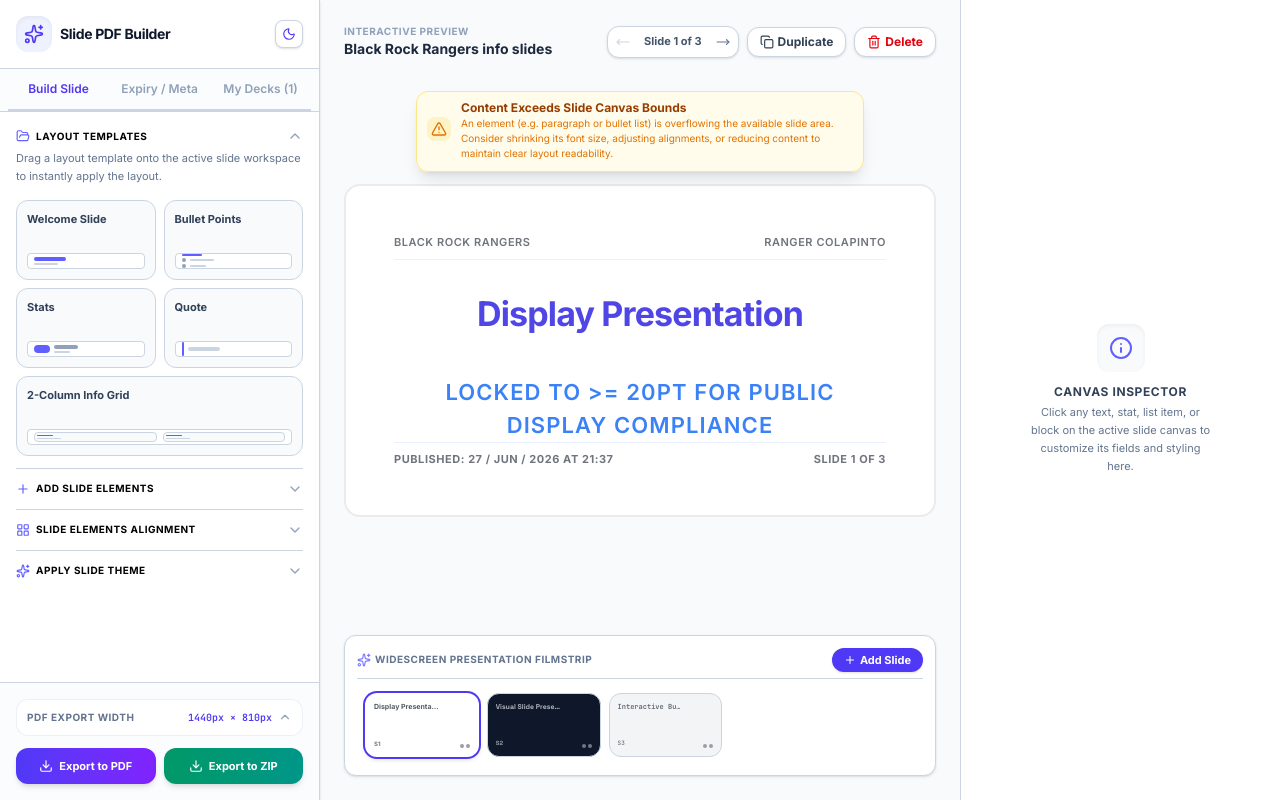
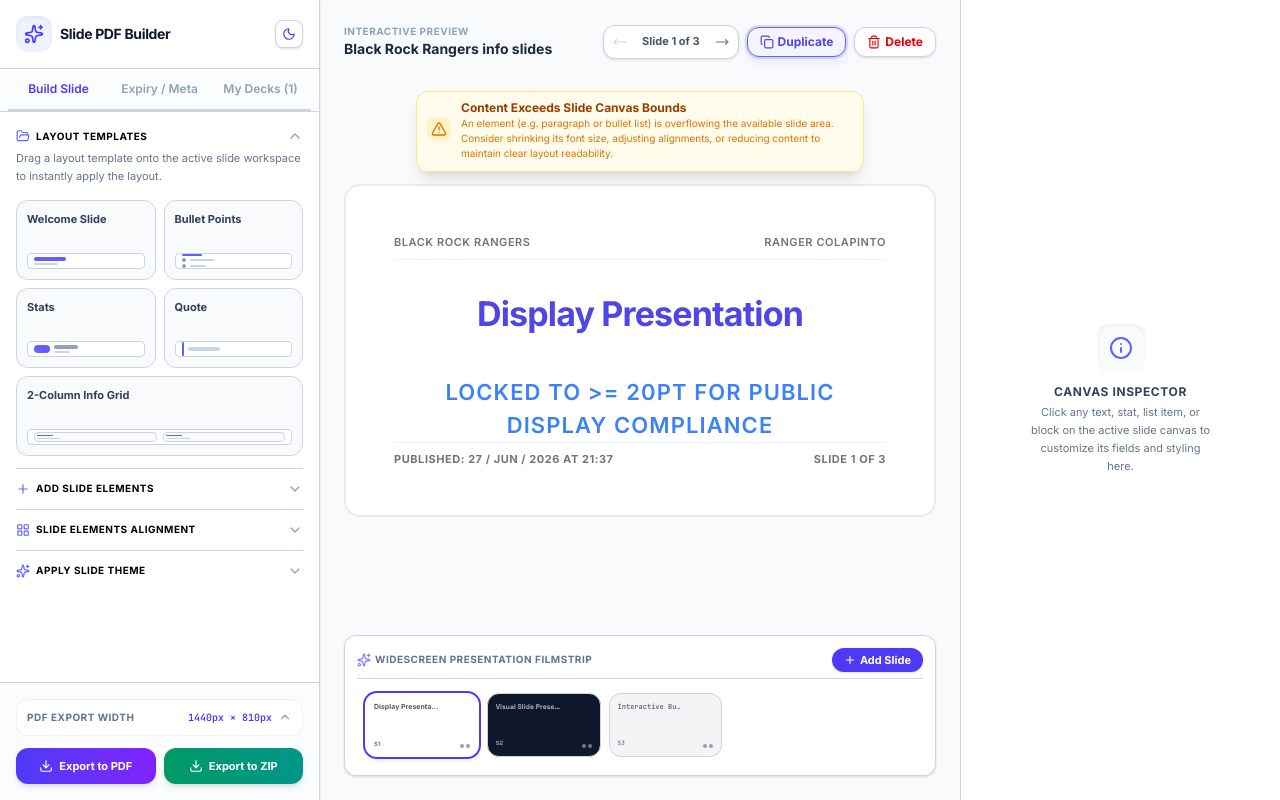
Before and after one commit to climent/configs, a React (Vite) app in the folder playa-info/: page / in a window 1280 px wide. In both pictures the pointer is over the button "Duplicate". Built offline with nearby package versions, Linux system fonts and the light colour scheme; a web font is replaced by a local one.

Commit message:
More contrast and highlights fixes.

```diff
--- a/playa-info/src/index.css
+++ b/playa-info/src/index.css
@@ -640,12 +640,14 @@ input[id*="custom-heading-color-input-"]:hover {
 /* 1. Light Mode Styles */
 #deck-move-left-btn,
 #deck-move-right-btn {
+  border: 1px solid transparent !important;
   transition: all 0.15s ease-in-out !important;
 }
 
 #deck-move-left-btn:not(:disabled):hover,
 #deck-move-right-btn:not(:disabled):hover {
   background-color: #f5f3ff !important; /* soft lavender backdrop */
+  border-color: #6366f1 !important; /* Beautiful Indigo 500 border highlight */
   color: #4f46e5 !important; /* bright active indigo text */
   box-shadow: 0 0 0 2px rgba(99, 102, 241, 0.25) !important; /* subtle focus ring on hover */
 }
@@ -660,7 +662,7 @@ input[id*="custom-heading-color-input-"]:hover {
 .dark #deck-move-left-btn,
 .dark #deck-move-right-btn {
   background-color: transparent !important; /* keep flat inside counter container */
-  border-color: transparent !important;
+  border: 1px solid transparent !important;
   color: #cbd5e1 !important;
   transition: all 0.15s ease-in-out !important;
 }
@@ -668,6 +670,7 @@ input[id*="custom-heading-color-input-"]:hover {
 .dark #deck-move-left-btn:not(:disabled):hover,
 .dark #deck-move-right-btn:not(:disabled):hover {
   background-color: #1e1b4b !important; /* deep rich indigo background */
+  border-color: #818cf8 !important; /* bright high-visibility Indigo 400 */
   color: #818cf8 !important; /* vibrant high-contrast indigo icon */
   box-shadow: 0 0 0 2px rgba(129, 140, 248, 0.35) !important; /* strong glow indicator */
 }
@@ -677,3 +680,54 @@ input[id*="custom-heading-color-input-"]:hover {
   background-color: #312e81 !important;
   transform: scale(0.9) !important;
 }
+
+
+/* --- Canvas Action Buttons (Duplicate & Delete) Hover Highlights --- */
+
+/* 1. Light Mode Styles */
+#deck-duplicate-btn,
+#deck-delete-btn {
+  transition: all 0.15s ease-in-out !important;
+  cursor: pointer !important;
+}
+
+#deck-duplicate-btn:hover {
+  background-color: #f5f3ff !important; /* soft lavender backdrop */
+  border-color: #6366f1 !important; /* Indigo 500 border highlight */
+  color: #4f46e5 !important; /* Indigo 600 text color */
+  box-shadow: 0 4px 12px rgba(99, 102, 241, 0.12), 0 0 0 2px rgba(99, 102, 241, 0.2) !important;
+}
+
+#deck-delete-btn:not(:disabled):hover {
+  background-color: #fef2f2 !important; /* soft red backdrop */
+  border-color: #ef4444 !important; /* Red 500 border highlight */
+  color: #dc2626 !important; /* Red 600 text color */
+  box-shadow: 0 4px 12px rgba(239, 68, 68, 0.12), 0 0 0 2px rgba(239, 68, 68, 0.2) !important;
+}
+
+/* 2. Dark Mode Styles */
+.dark #deck-duplicate-btn {
+  background-color: #111a2e !important;
+  border-color: #334155 !important;
+  color: #cbd5e1 !important;
+}
+
+.dark #deck-duplicate-btn:hover {
+  background-color: #1e1b4b !important; /* deep rich indigo background */
+  border-color: #818cf8 !important; /* bright high-visibility Indigo 400 */
+  color: #ffffff !important;
+  box-shadow: 0 4px 14px rgba(129, 140, 248, 0.25), 0 0 0 2px rgba(129, 140, 248, 0.3) !important;
+}
+
+.dark #deck-delete-btn {
+  background-color: #111a2e !important;
+  border-color: #334155 !important;
+  color: #fca5a5 !important; /* Light red */
+}
+
+.dark #deck-delete-btn:not(:disabled):hover {
+  background-color: #7f1d1d !important; /* Rich dark red background */
+  border-color: #ef4444 !important; /* Red 500 */
+  color: #ffffff !important;
+  box-shadow: 0 4px 14px rgba(239, 68, 68, 0.25), 0 0 0 2px rgba(239, 68, 68, 0.3) !important;
+}
```
